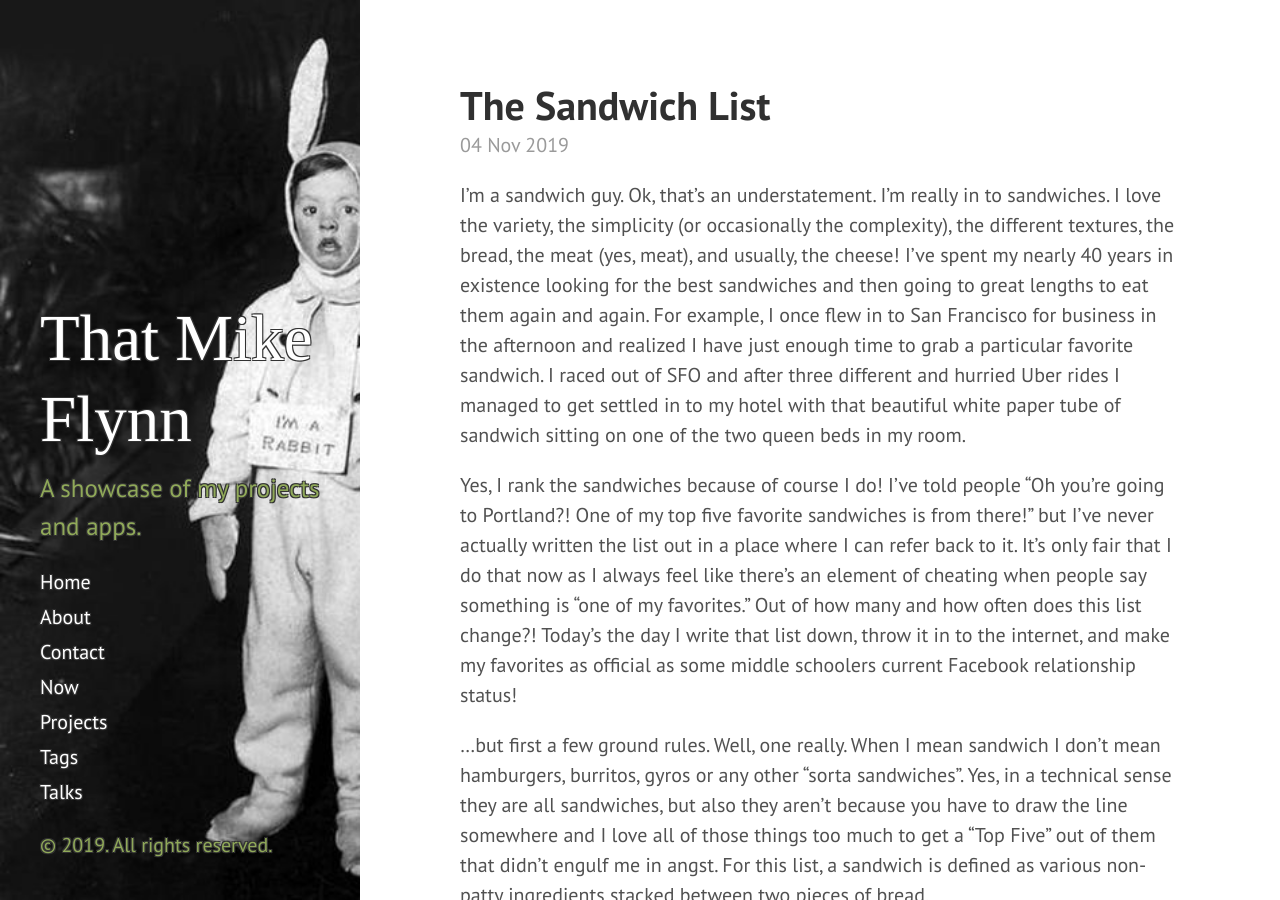
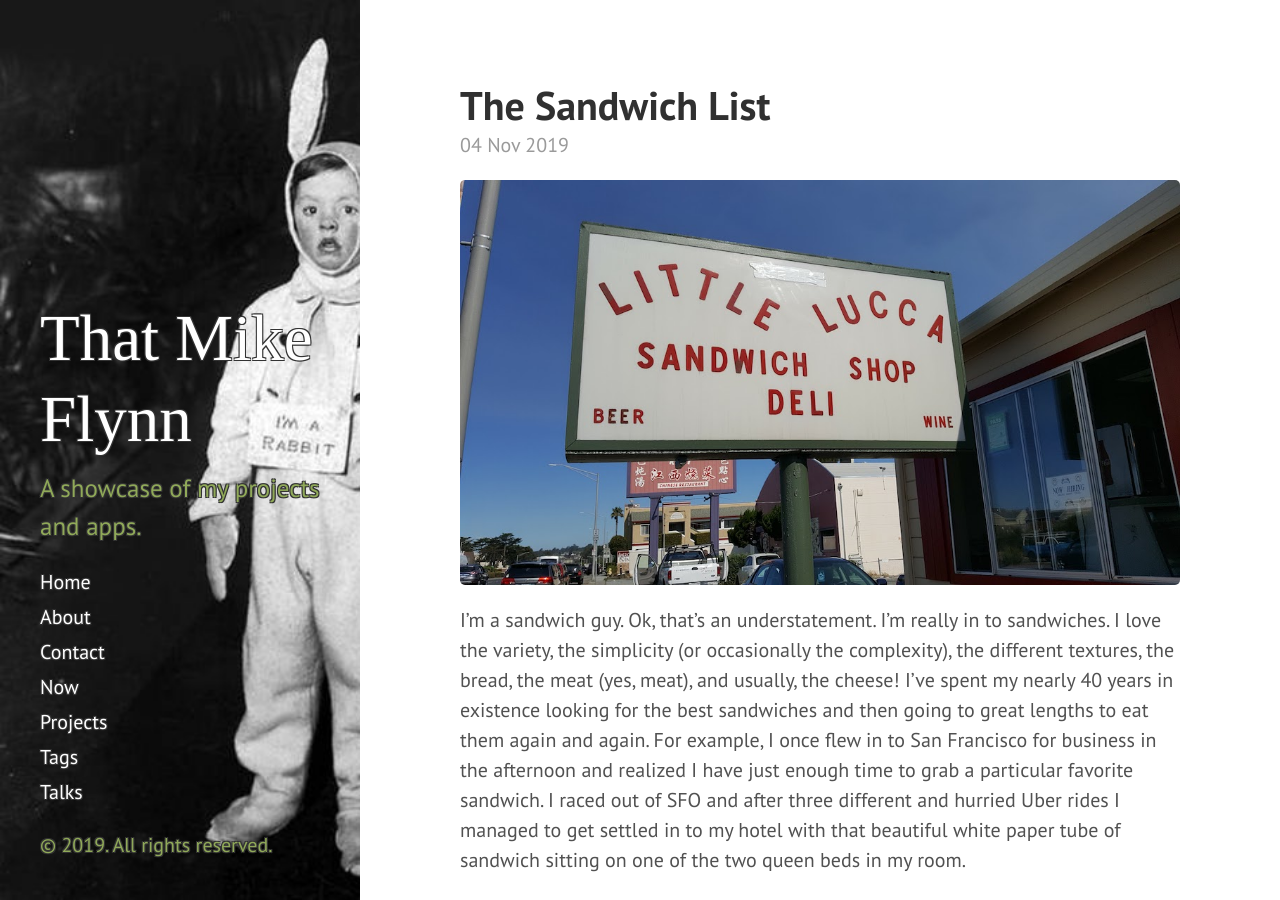
Before and after one commit to mikeflynn/thatmikeflynn.com-archive, a Jekyll site: the page built from _posts/2019-11-04-the-sandwich-list.md, in a window 1280 px wide and 900 px high. Built offline with Jekyll 4.4.1, drawn with Linux system fonts in a browser that asks for light colours; nearby versions of some CDN libraries; some web fonts are replaced.

Commit message:
Updated sandwich post.

```diff
--- a/_posts/2019-11-04-the-sandwich-list.md
+++ b/_posts/2019-11-04-the-sandwich-list.md
@@ -5,6 +5,8 @@
 - food
 - travel
 ---
+
+![Little Lucca Sign](/public/images/20160919_littlelucca.jpg)
 
 I'm a sandwich guy. Ok, that's an understatement. I'm really in to sandwiches. I love the variety, the simplicity (or occasionally the complexity), the different textures, the bread, the meat (yes, meat), and usually, the cheese! I've spent my nearly 40 years in existence looking for the best sandwiches and then going to great lengths to eat them again and again. For example, I once flew in to San Francisco for business in the afternoon and realized I have just enough time to grab a particular favorite sandwich. I raced out of SFO and after three different and hurried Uber rides I managed to get settled in to my hotel with that beautiful white paper tube of sandwich sitting on one of the two queen beds in my room.
 
```
Also changed, not shown: public/images/20160919_littlelucca.jpg (added).
